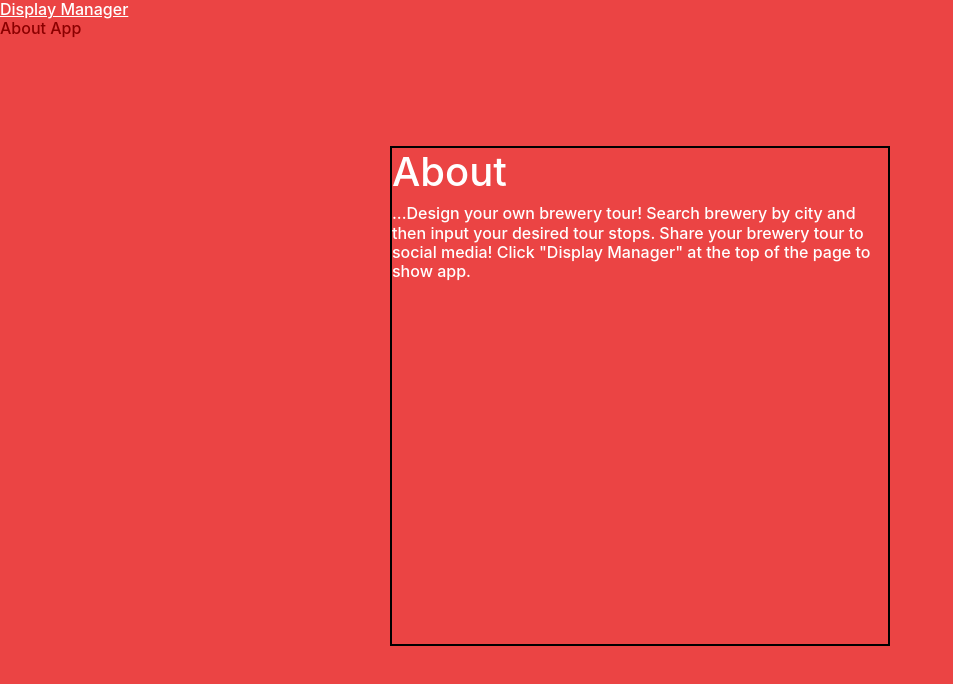
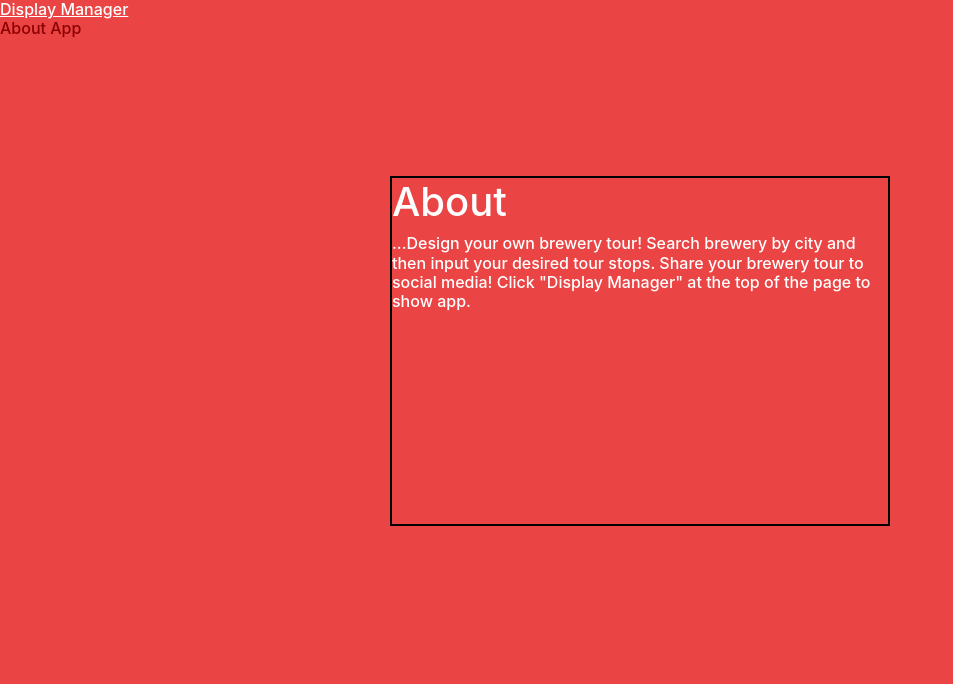
Before and after one commit to dcgleason/brewery-locator, a React (Create React App) app: page / in a window 1280 px wide. Shown: the top 684 px of the page, without its empty margins (0-953 px from the left). Built offline with nearby package versions, Linux system fonts and the light colour scheme.

Commit message:
changed div size on about page

```diff
--- a/src/App.css
+++ b/src/App.css
@@ -87,9 +87,9 @@ a:hover{
 .info-container{
   display: flex;
   flex-wrap: wrap;
-  margin: 50px;
+  margin: 80px;
   width: 600px;
-  height: 600px;
+  height: 450px;
   padding: 50px;
 }
 
```
